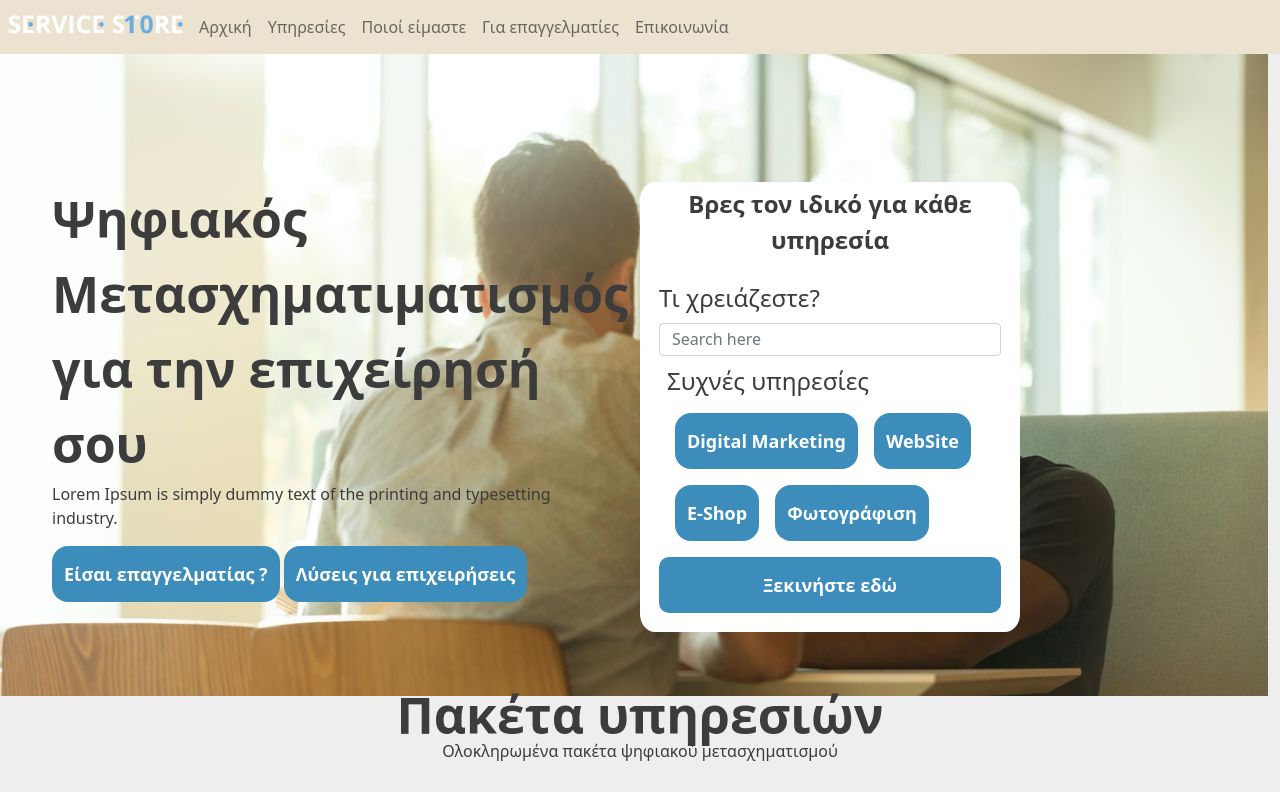
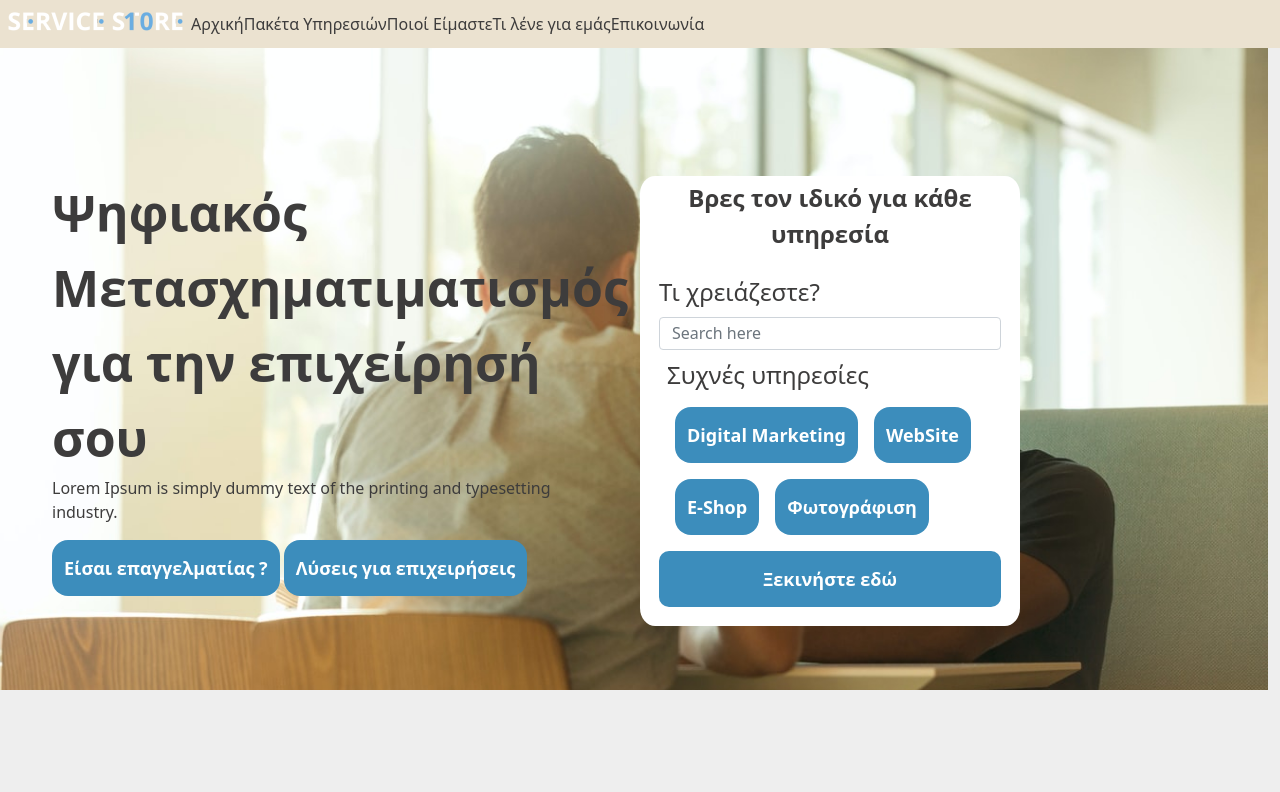
Before and after one commit to thesigman/Service-Store, a Next.js app in the folder serivce-store-next/: page / in a window 1280 px wide. Shown: the top 792 px of the page. Built offline with nearby package versions, Linux system fonts and the light colour scheme.

Commit message:
Βελτιώσεις στον κώδικα για την αποστολή πρότασαης

```diff
--- a/serivce-store-next/components/LandingPage/Navigation/navigation.js
+++ b/serivce-store-next/components/LandingPage/Navigation/navigation.js
@@ -1,6 +1,7 @@
 
 import styles from './navigation.module.scss';
 import Image from 'next/image';
+import { Link } from 'react-scroll';
 
 
 import { Navbar, Nav } from 'react-bootstrap'
@@ -18,13 +19,13 @@ const navigation = () => {
       </div>
       <Navbar.Toggle aria-controls="basic-navbar-nav" />
       <Navbar.Collapse id="basic-navbar-nav">
-        <Nav className="mr-auto">
-          <Nav.Link >Αρχική</Nav.Link>
-          <Nav.Link >Υπηρεσίες</Nav.Link>
-          <Nav.Link >Πoιοί είμαστε</Nav.Link>
-          <Nav.Link >Για επαγγελματίες</Nav.Link>
-          <Nav.Link >Επικοινωνία</Nav.Link>
-        </Nav>
+        <ul className="navbar-nav mr-4">
+          <li className="mr-2"><Link to="home" spy={true} smooth={true}>Αρχική</Link></li>
+          <li className="mr-2"><Link offset={-70} to="services" spy={true} smooth={true}>Πακέτα Υπηρεσιών</Link></li>
+          <li className="mr-2"><Link offset={-70} to="whoarewe" spy={true} smooth={true}>Ποιοί Είμαστε</Link></li>
+          <li className="mr-2"><Link offset={70} to="feedback" spy={true} smooth={true}>Τι λένε για εμάς</Link></li>
+          <li className="mr-2"><Link to="contanct" spy={true} smooth={true}>Επικοινωνία</Link></li>
+        </ul>
       </Navbar.Collapse>
     </Navbar>
 
--- a/serivce-store-next/package.json
+++ b/serivce-store-next/package.json
@@ -22,6 +22,8 @@
     "react": "^17.0.2",
     "react-bootstrap": "^1.6.1",
     "react-dom": "^17.0.2",
+    "react-modal": "^3.14.3",
+    "react-scroll": "^1.8.3",
     "react-select": "^4.3.1",
     "sass": "^1.34.1",
     "uuid": "^8.3.2"
--- a/serivce-store-next/pages/index.js
+++ b/serivce-store-next/pages/index.js
@@ -1,7 +1,7 @@
 import Navigation from '../components/LandingPage/Navigation/navigation'
 import Landing from '../components/LandingPage/landing'
 import Services from '../components/LandingPage/services/services'
-import WhoAreWe  from '../components/LandingPage/whoarewe/whoarewe'
+import WhoAreWe from '../components/LandingPage/whoarewe/whoarewe'
 import Feedback from '../components/LandingPage/feedback/feedback'
 export default function Home() {
 
@@ -9,12 +9,22 @@ export default function Home() {
 
 
   return (
-    <div style= {{textAlign: "center"}}>
+    <div style={{ textAlign: "center" }}>
       <Navigation></Navigation>
-      <Landing></Landing>
-      <Services></Services>
-      <WhoAreWe></WhoAreWe>
-      <Feedback></Feedback>
+      <div id="home" style={{height: 750}}>
+        <Landing></Landing>
+      </div>
+      <div id="services" style={{height: 650}}>
+        <Services></Services>
+      </div>
+      <div id="whoarewe" style={{height: 550}}>
+        <WhoAreWe></WhoAreWe>
+      </div>
+      <div id="feedback" style={{height: 750}}>
+        <Feedback></Feedback>
+      </div>
+
+
     </div>
 
   )
```
Also changed, not shown: serivce-store-next/components/MultiStepForm/MultiStepForm.js (+7 -1 lines), 2 other files (tests, documents, lock files or other folders).
